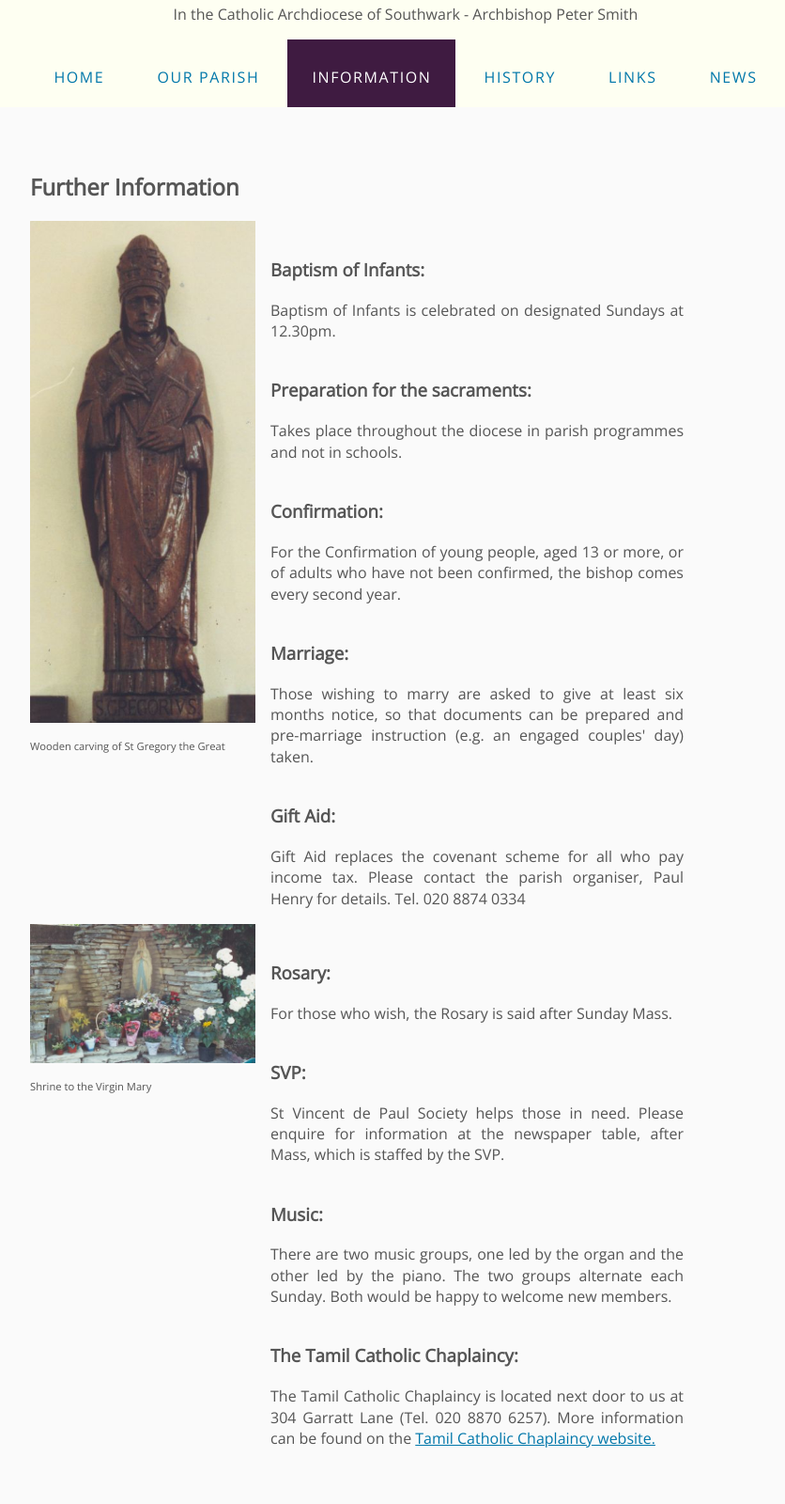
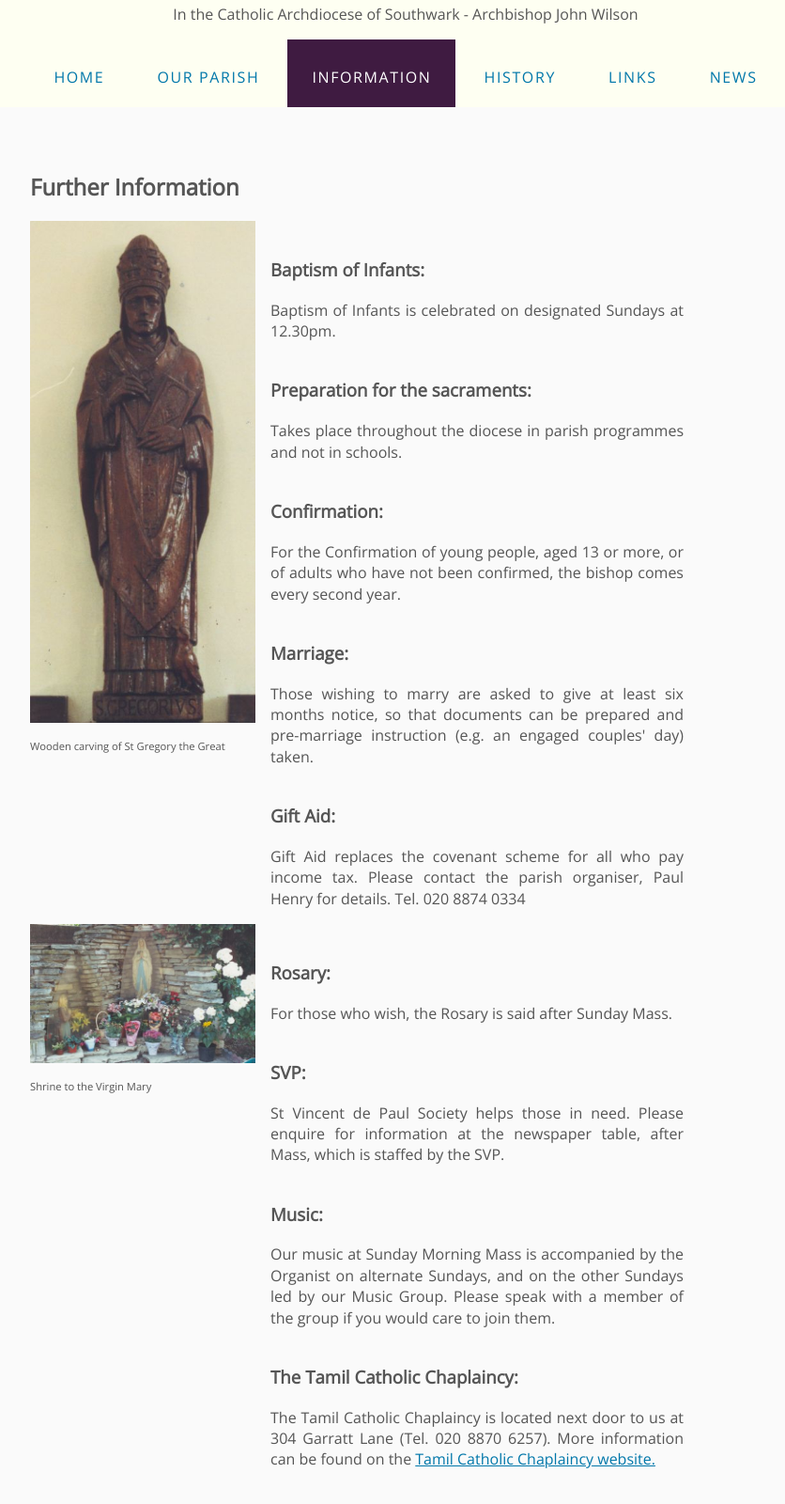
Before and after one commit to SgEarlsfield/SgEarlsfield.github.io, a plain HTML site: page info.html in a window 1280 px wide. Shown: the part 66-1666 px from the top of the page at 94% size, without its empty margins (208-1044 px from the left). Drawn offline with nearby package versions, Linux system fonts and the light colour scheme.

Commit message:
Add Archbishop John Wilson, add weekday mass note, update music section

```diff
--- a/info.html
+++ b/info.html
@@ -11,7 +11,7 @@
 
       <div class="banner">
       <h1>St Gregory's Catholic Church Earlsfield</h1>
-      <p class="st">In the Catholic Archdiocese of Southwark - Archbishop Peter Smith</p>
+      <p class="st">In the Catholic Archdiocese of Southwark - Archbishop John Wilson</p>
 
        <div id="menubar">
         <ul id="menu">
@@ -76,9 +76,7 @@
                 at the newspaper table, after Mass, which is staffed by the SVP.</p>
 
                 <h3>Music:</h3>
-                <p>There are two music groups, one led by the organ and the other led by the piano.
-                The two groups alternate each Sunday. Both would be happy to
-                welcome new members.</p>
+                <p>Our music at Sunday Morning Mass is accompanied by the Organist on alternate Sundays, and on the other Sundays led by our Music Group. Please speak with a member of the group if you would care to join them.</p>
 
                 <h3>The Tamil Catholic Chaplaincy:</h3>
                 <p>The Tamil Catholic Chaplaincy is located next door to us at 304 Garratt Lane
```
Also changed, not shown: history.html (+1 -1 lines), index.html (+2 -2 lines), links.html (+1 -1 lines), news.html (+1 -1 lines), parish.html (+1 -1 lines).
